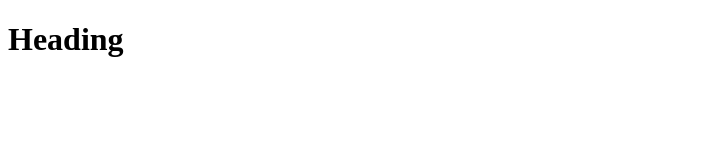
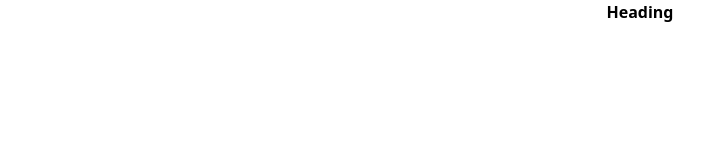
Before and after one commit to Muhammad-Uzair99/TailwindDemo, a plain HTML site: page index.html in a window 1280 px wide. Shown: the whole page, without its empty margins (0-728 px from the left). Drawn offline with Linux system fonts and the light colour scheme.

Commit message:
Added Basic header styling to check that stylesheet is updating or not

```diff
--- a/index.html
+++ b/index.html
@@ -5,10 +5,11 @@
     <meta http-equiv="X-UA-Compatible" content="IE=edge">
     <meta name="viewport" content="width=device-width, initial-scale=1.0">
     <title>Document</title>
+    <link rel="stylesheet" href="styles.css">
 </head>
 <body>
     <header>
-        <h1>Heading</h1>
+        <h1 class="font-extrabold text-center">Heading</h1>
     </header>
 </body>
 </html>
```
Also changed, not shown: styles.css.
